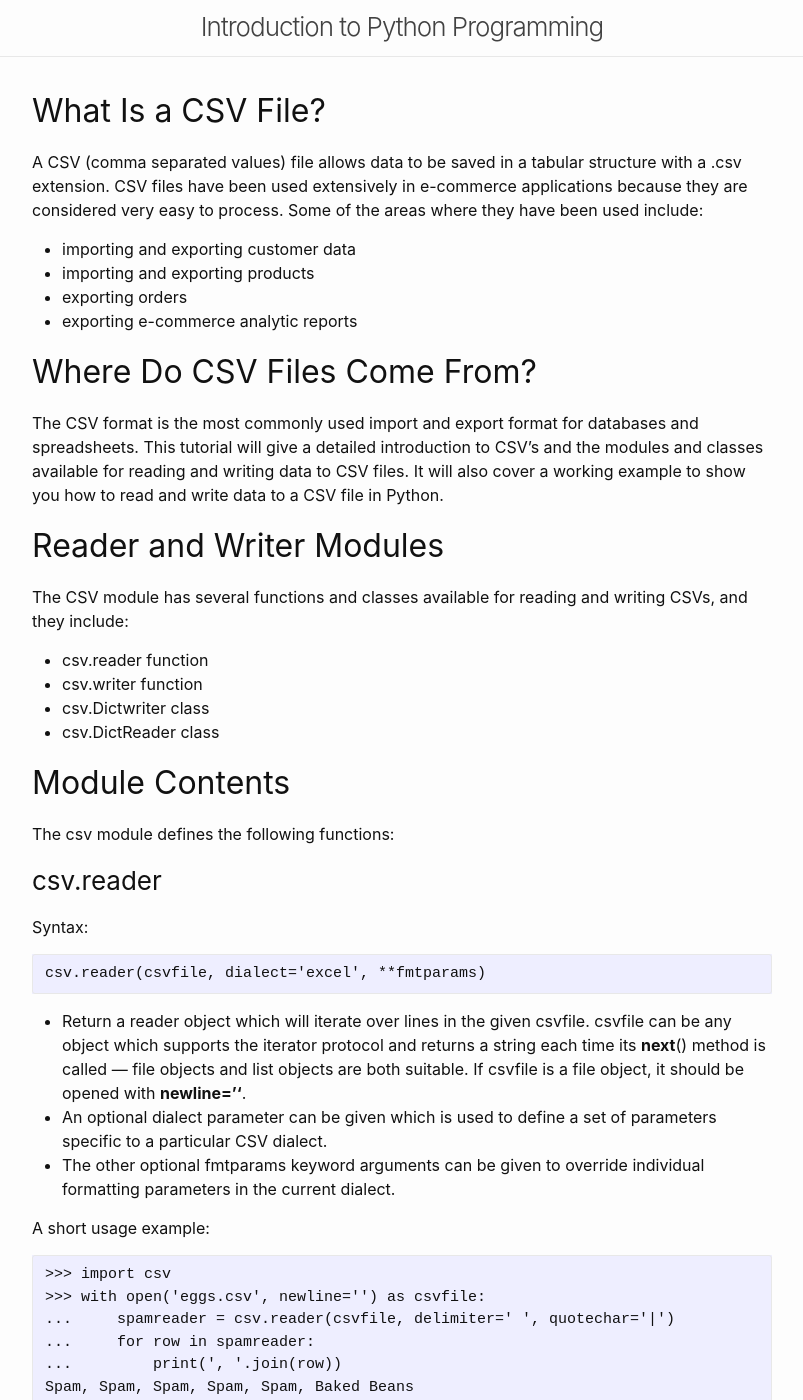
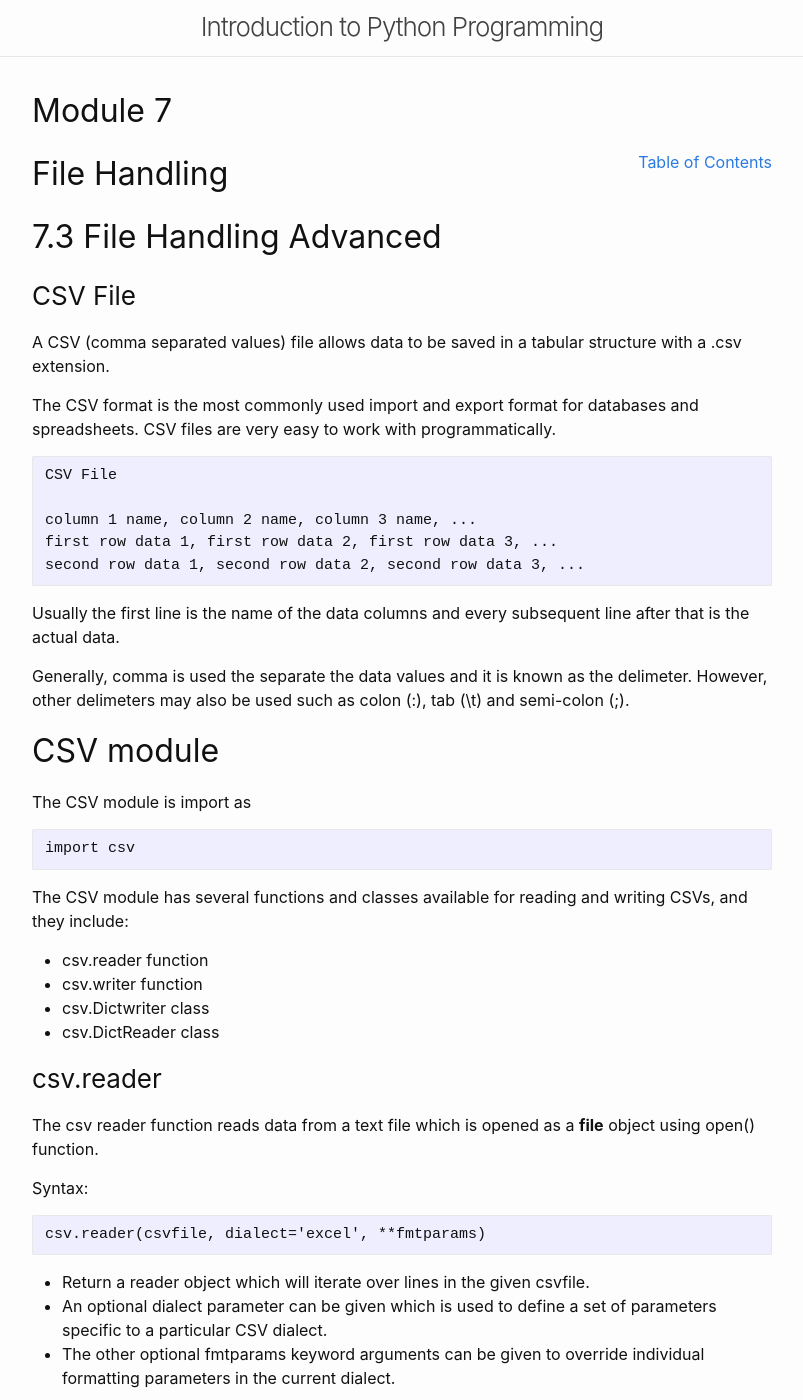
Before and after one commit to dwit013/dwit013.github.io, a Jekyll site: the page built from module/7/file-handling-advanced.md, in a window 1280 px wide and 1400 px high. Shown: the whole window, without its empty margins (238-1041 px from the left). Built offline with Jekyll 4.4.1, drawn with Linux system fonts in a browser that asks for light colours; our own code applies the rules of GitHub Pages for plain Markdown files; some of the changed text lies outside the part shown.

Commit message:
Revised File Handling Advanced

```diff
--- a/module/7/file-handling-advanced.md
+++ b/module/7/file-handling-advanced.md
@@ -2,20 +2,36 @@
 layout: page
 ---
 
-## What Is a CSV File?
+## Module 7
 
-A CSV (comma separated values) file allows data to be saved in a tabular structure with a .csv extension. CSV files have been used extensively in e-commerce applications because they are considered very easy to process. Some of the areas where they have been used include:
+<a href="../../../toc" style="float: right;" target="_blank">Table of Contents</a>
 
-* importing and exporting customer data
-* importing and exporting products
-* exporting orders
-* exporting e-commerce analytic reports
+## File Handling
 
-## Where Do CSV Files Come From?
+## 7.3 File Handling Advanced
 
-The CSV format is the most commonly used import and export format for databases and spreadsheets. This tutorial will give a detailed introduction to CSV’s and the modules and classes available for reading and writing data to CSV files. It will also cover a working example to show you how to read and write data to a CSV file in Python.
+### CSV File
 
-## Reader and Writer Modules
+A CSV (comma separated values) file allows data to be saved in a tabular structure with a .csv extension.
+
+The CSV format is the most commonly used import and export format for databases and spreadsheets. CSV files are very easy to work with programmatically.
+
+	CSV File
+
+	column 1 name, column 2 name, column 3 name, ...
+	first row data 1, first row data 2, first row data 3, ...
+	second row data 1, second row data 2, second row data 3, ...
+
+Usually the first line is the name of the data columns and every subsequent line after that is the actual data.
+
+Generally, comma is used the separate the data values and it is known as the delimeter. However, other delimeters may also be used such as colon (:), tab (\t) and semi-colon (;).
+
+## CSV module
+
+The CSV module is import as
+
+	import csv
+
 The CSV module has several functions and classes available for reading and writing CSVs, and they include:
 
 * csv.reader function
@@ -23,44 +39,77 @@ The CSV module has several functions and classes available for reading and writi
 * csv.Dictwriter class
 * csv.DictReader class
 
-## Module Contents
-The csv module defines the following functions:
+### csv.reader
 
-### csv.reader
+The csv reader function reads data from a text file which is opened as a **file** object using open() function.
 
 Syntax:
 
 	csv.reader(csvfile, dialect='excel', **fmtparams)
 
-* Return a reader object which will iterate over lines in the given csvfile. csvfile can be any object which supports the iterator protocol and returns a string each time its __next__() method is called — file objects and list objects are both suitable. If csvfile is a file object, it should be opened with **newline=''**.
+* Return a reader object which will iterate over lines in the given csvfile.
 * An optional dialect parameter can be given which is used to define a set of parameters specific to a particular CSV dialect.
 * The other optional fmtparams keyword arguments can be given to override individual formatting parameters in the current dialect.
 
 A short usage example:
 
-	>>> import csv
-	>>> with open('eggs.csv', newline='') as csvfile:
-	...     spamreader = csv.reader(csvfile, delimiter=' ', quotechar='|')
-	...     for row in spamreader:
-	...         print(', '.join(row))
-	Spam, Spam, Spam, Spam, Spam, Baked Beans
-	Spam, Lovely Spam, Wonderful Spam
+	student.csv file
+
+	name, batch, roll_no
+	John Doe, 2019, 532
+	Jane Doe, 2020, 623
+	Adam Smith, 2021, 712
+
+	import csv
+	with open('student.csv', newline='') as csvfile:
+	     csv_reader = csv.reader(csvfile, delimiter=',')
+	     line_count = 0
+		 for row in csv_reader:
+	        if line_count == 0:
+				print(f'Column names are {", ".join(row)}')
+			else:
+				print(f'{row[2]}. {row[0]} is from Class of {row[1]}.')
+			line_count += 1
+
+Output
+
+	Column names are name, batch, roll_no
+	532. John Doe is from Class of 2019.
+	623. Jane Doe is from Class of 2020.
+	712. Adam Smith is from Class of 2021.
+
+### Optional CSV reader parameters
+
+* delimiter specifies the character used to separate each field. The default is the comma (',').
+ `delimiter=':'`
+* quotechar specifies the character used to surround fields that contain the delimiter character. The default is a double quote (' " '). `quotechar='\t'`
+* escapechar specifies the character used to escape the delimiter character, in case quotes aren’t used. The default is no escape character. `escapechar='\'`
 
 ### csv.writer
+
+The csv writer function writes data from a text file which is opened as a **file** object using open() function.
 
 Syntax:
 
 	csv.writer(csvfile, dialect='excel', **fmtparams)
 
-* Return a writer object responsible for converting the user’s data into delimited strings on the given file-like object. csvfile can be any object with a write() method. If csvfile is a file object, it should be opened with newline=''.
+* Return a writer object responsible for converting the user’s data into delimited strings on the given file-like object.
 * An optional dialect parameter can be given which is used to define a set of parameters specific to a particular CSV dialect.
 * The other optional fmtparams keyword arguments can be given to override individual formatting parameters in the current dialect.
 
+We write to a CSV file using a writer object and the `.write_row()` method:
+
 A short usage example:
 
-	>>> import csv
-	>>> with open('eggs.csv', 'w', newline='') as csvfile:
-	...    spamwriter = csv.writer(csvfile, delimiter=' ',
-	...	                    quotechar='|', quoting=csv.QUOTE_MINIMAL)
-	...    spamwriter.writerow(['Spam'] * 5 + ['Baked Beans'])
-	...    spamwriter.writerow(['Spam', 'Lovely Spam', 'Wonderful Spam'])
+	import csv
+
+	with open('student.csv', mode='w') as student_file:
+		csv_writer = csv.writer(student_file, delimiter=',')
+
+		csv_writer.writerow(['John Doe', '2019', '532'])
+		csv_writer.writerow(['Jane Doe', '2020', '623'])
+		csv_writer.writerow(['Adam Smith', '2021', '712'])
+
+<hr>
+<a href="../file-handling-basic" style="float:left;"> &laquo; Prev </a>
+<a href="../../../module/8/class-and-object" style="float:right;"> Next &raquo; </a>
```
